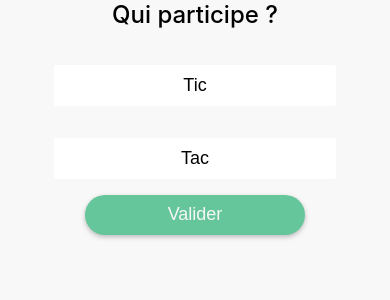
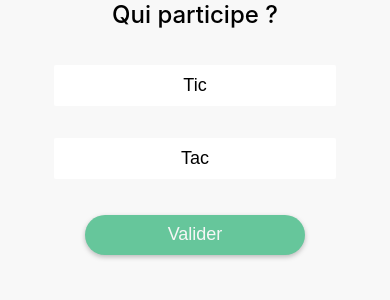
Before and after one commit to WildCodeSchool/lyon-js-03-20-p2-g4, a React (Create React App) app: page / in a window 390 px wide. Shown: the top 300 px of the page. Built offline with nearby package versions, Linux system fonts and the light colour scheme.

Commit message:
make usersInputs responsive

```diff
--- a/src/styles/UsersInputs.css
+++ b/src/styles/UsersInputs.css
@@ -1,8 +1,12 @@
 .form-group input {
   margin: 16px 0;
-  border : none;
+  border: none;
   border-radius: 2px;
   background-color: white;
   text-align: center;
   padding: 10px 25px;
 }
+
+.button {
+  margin-top: 20px;
+}
```
